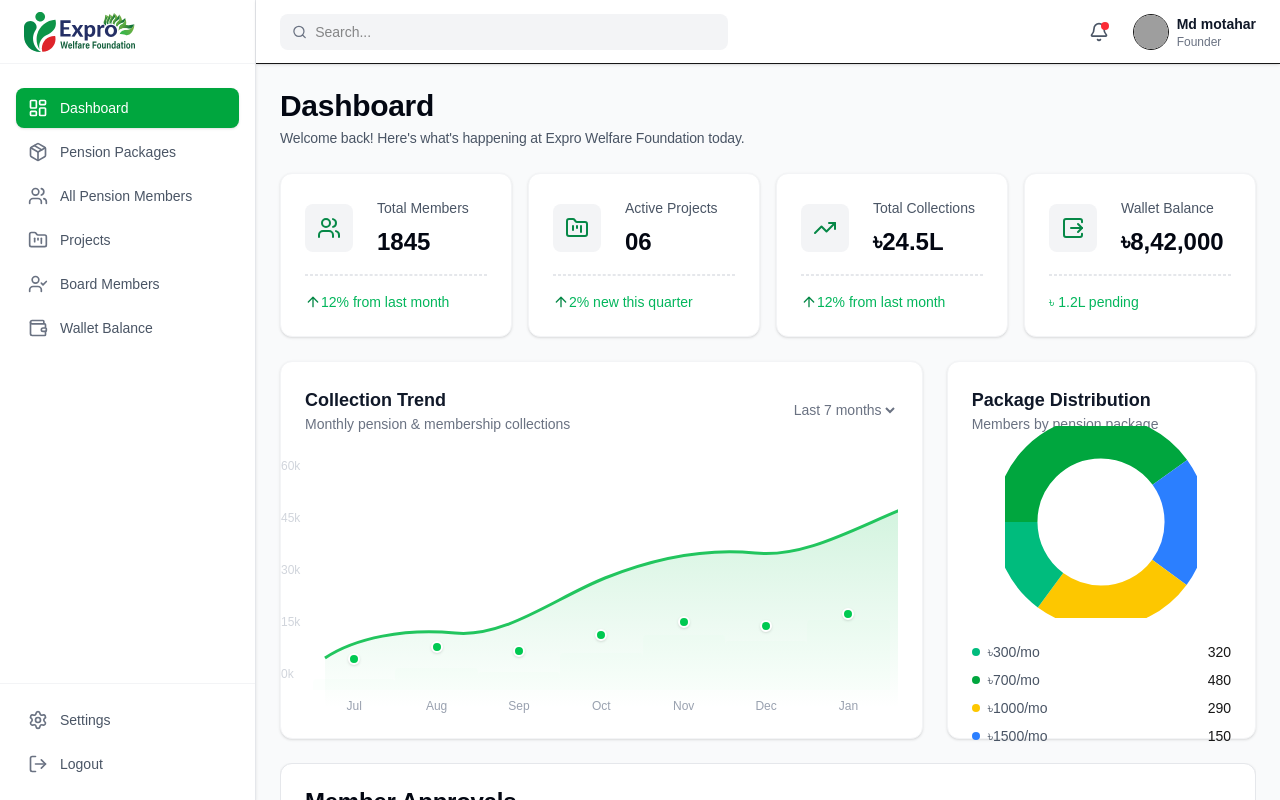
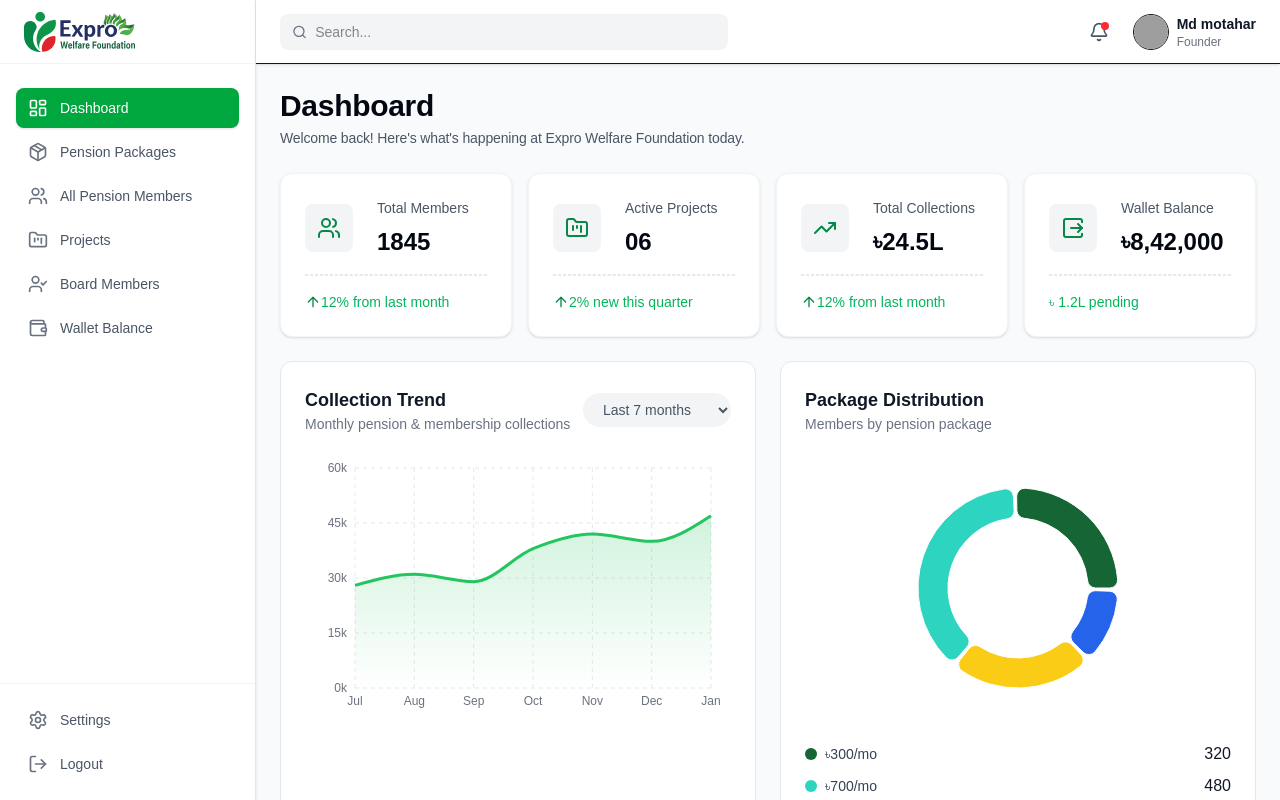
Before and after one commit to niduslab/Expro-Frontend, a Next.js app: page /admin in a window 1280 px wide. Shown: the top 800 px of the page. Built offline with nearby package versions, Linux system fonts and the light colour scheme; grey boxes are pictures that could not be loaded; a web font is replaced by a local one.

Commit message:
added package distribution

```diff
--- /dev/null
+++ b/app/(auth)/admin/dashboard/chartDistribution.tsx
@@ -0,0 +1,62 @@
+"use client";
+
+import React from "react";
+import { PieChart, Pie, Cell, ResponsiveContainer } from "recharts";
+
+const data = [
+  { name: "৳300/mo", value: 320, color: "#166534" },
+  { name: "৳700/mo", value: 480, color: "#2dd4bf" },
+  { name: "৳1000/mo", value: 290, color: "#facc15" },
+  { name: "৳1500/mo", value: 150, color: "#2563eb" },
+];
+
+export default function PackageDistribution() {
+  return (
+    <div className="w-full bg-white p-6 rounded-xl border border-gray-200">
+      {/* Header */}
+      <div className="mb-6">
+        <h2 className="text-lg font-semibold text-gray-900">
+          Package Distribution
+        </h2>
+        <p className="text-sm text-gray-500">Members by pension package</p>
+      </div>
+
+      {/* Chart */}
+      <div className="w-full" style={{ height: 260 }}>
+        <ResponsiveContainer width="100%" height="100%">
+          <PieChart>
+            <Pie
+              data={data}
+              dataKey="value"
+              nameKey="name"
+              innerRadius={70}
+              outerRadius={100}
+              paddingAngle={2}
+              cornerRadius={8}
+            >
+              {data.map((entry, index) => (
+                <Cell key={index} fill={entry.color} />
+              ))}
+            </Pie>
+          </PieChart>
+        </ResponsiveContainer>
+      </div>
+
+      {/* Legend */}
+      <div className="mt-6 flex flex-col gap-2">
+        {data.map((item, index) => (
+          <div key={index} className="flex items-center justify-between">
+            <div className="flex items-center gap-2">
+              <span
+                className="w-3 h-3 rounded-full"
+                style={{ backgroundColor: item.color }}
+              ></span>
+              <span className="text-gray-700 text-sm">{item.name}</span>
+            </div>
+            <span className="text-gray-900 font-medium">{item.value}</span>
+          </div>
+        ))}
+      </div>
+    </div>
+  );
+}
--- a/app/(auth)/admin/dashboard/chartSection.tsx
+++ b/app/(auth)/admin/dashboard/chartSection.tsx
@@ -1,184 +1,115 @@
+"use client";
+
+import {
+  AreaChart,
+  Area,
+  XAxis,
+  YAxis,
+  CartesianGrid,
+  ResponsiveContainer,
+  Tooltip,
+} from "recharts";
+
+type DataType = {
+  month: string;
+  value: number;
+};
+
+const data: DataType[] = [
+  { month: "Jul", value: 28000 },
+  { month: "Aug", value: 31000 },
+  { month: "Sep", value: 29000 },
+  { month: "Oct", value: 38000 },
+  { month: "Nov", value: 42000 },
+  { month: "Dec", value: 40000 },
+  { month: "Jan", value: 47000 },
+];
+
 export default function ChartSection() {
   return (
-    <>
-      {/* Charts Section */}
-      <div className="grid grid-cols-1 lg:grid-cols-3 gap-6">
-        {/* Collection Trend */}
-        <div className="lg:col-span-2 bg-white p-6 rounded-xl shadow-sm border border-gray-100">
+    <div className="w-full bg-white rounded-xl border border-gray-200 p-6">
+      {/* Header */}
       <div className="flex items-center justify-between mb-6">
         <div>
-              <h3 className="text-lg font-bold text-gray-900">
+          <h2 className="text-lg font-semibold text-gray-900">
             Collection Trend
-              </h3>
+          </h2>
           <p className="text-sm text-gray-500">
             Monthly pension & membership collections
           </p>
         </div>
-            <select className="text-sm border-gray-200 rounded-md text-gray-500 focus:ring-green-500 focus:border-green-500">
+
+        <select className="text-sm bg-gray-100 rounded-full px-4 py-2 text-gray-600 outline-none">
           <option>Last 7 months</option>
-              <option>Last year</option>
+          <option>Last 12 months</option>
         </select>
       </div>
 
-          {/* Mock Line Chart */}
-          <div className="h-64 w-full relative">
-            <div className="absolute inset-0 flex items-end justify-between px-2">
-              {[30, 45, 40, 60, 75, 70, 85].map((h, i) => (
-                <div
-                  key={i}
-                  className="w-full flex flex-col items-center gap-2 group"
+      {/* Chart */}
+      <div className="w-full" style={{ height: 260, minWidth: 0 }}>
+        <ResponsiveContainer width="100%" height="100%">
+          <AreaChart
+            data={data}
+            margin={{ top: 10, right: 20, left: -10, bottom: 0 }}
           >
-                  <div className="relative w-full h-full flex items-end justify-center">
-                    {/* Tooltip placeholder */}
-                    <div className="hidden group-hover:block absolute bottom-full mb-2 bg-gray-900 text-white text-xs py-1 px-2 rounded">
-                      ৳{h}k
-                    </div>
-                    {/* Point */}
-                    <div
-                      className="w-3 h-3 bg-green-500 rounded-full border-2 border-white shadow-sm z-10"
-                      style={{ marginBottom: `${h}%` }}
-                    />
-                    {/* Line segment (simplified visualization) */}
-                    <div
-                      className="absolute bottom-0 w-full bg-green-50 opacity-20 rounded-t-sm"
-                      style={{ height: `${h}%` }}
-                    />
-                  </div>
-                  <span className="text-xs text-gray-400">
-                    {["Jul", "Aug", "Sep", "Oct", "Nov", "Dec", "Jan"][i]}
-                  </span>
-                </div>
-              ))}
-            </div>
-            {/* SVG Line for better look */}
-            <svg
-              className="absolute inset-0 w-full h-full pointer-events-none"
-              preserveAspectRatio="none"
-            >
-              <path
-                d="M20 200 C 50 180, 100 170, 150 175 C 200 180, 250 140, 300 120 C 350 100, 400 90, 450 95 C 500 100, 550 70, 600 50"
-                fill="none"
-                stroke="#22c55e"
-                strokeWidth="3"
-                vectorEffect="non-scaling-stroke"
-              />
+            {/* Gradient */}
             <defs>
-                <linearGradient id="gradient" x1="0" x2="0" y1="0" y2="1">
-                  <stop offset="0%" stopColor="#22c55e" stopOpacity="0.2" />
-                  <stop offset="100%" stopColor="#22c55e" stopOpacity="0" />
+              <linearGradient id="trendFill" x1="0" y1="0" x2="0" y2="1">
+                <stop offset="0%" stopColor="#22c55e" stopOpacity={0.35} />
+                <stop offset="100%" stopColor="#22c55e" stopOpacity={0} />
               </linearGradient>
             </defs>
-              <path
-                d="M20 200 C 50 180, 100 170, 150 175 C 200 180, 250 140, 300 120 C 350 100, 400 90, 450 95 C 500 100, 550 70, 600 50 L 600 250 L 20 250 Z"
-                fill="url(#gradient)"
-                stroke="none"
+
+            {/* Grid */}
+            <CartesianGrid
+              strokeDasharray="4 4"
+              vertical={true}
+              stroke="#E5E7EB"
             />
-            </svg>
 
-            {/* Y-axis labels mock */}
-            <div className="absolute left-0 top-0 bottom-8 flex flex-col justify-between text-xs text-gray-300 -ml-6 pointer-events-none">
-              <span>60k</span>
-              <span>45k</span>
-              <span>30k</span>
-              <span>15k</span>
-              <span>0k</span>
+            {/* X Axis */}
+            <XAxis
+              dataKey="month"
+              tick={{ fill: "#6B7280", fontSize: 12 }}
+              axisLine={false}
+              tickLine={false}
+            />
+
+            {/* Y Axis */}
+            <YAxis
+              tickFormatter={(v) => `${v / 1000}k`}
+              tick={{ fill: "#6B7280", fontSize: 12 }}
+              axisLine={false}
+              tickLine={false}
+            />
+
+            {/* Tooltip */}
+            <Tooltip
+              formatter={(value) => {
+                const num = Number(value ?? 0);
+                return [`${num.toLocaleString()}`, "Collection"];
+              }}
+              labelStyle={{ color: "#111827" }}
+              contentStyle={{
+                borderRadius: "8px",
+                border: "1px solid #E5E7EB",
+                fontSize: "12px",
+              }}
+            />
+
+            {/* Area */}
+            <Area
+              type="monotone"
+              dataKey="value"
+              stroke="#22c55e"
+              strokeWidth={3}
+              fill="url(#trendFill)"
+              dot={false}
+              activeDot={{ r: 5 }}
+            />
+          </AreaChart>
+        </ResponsiveContainer>
       </div>
     </div>
-        </div>
-
-        {/* Package Distribution */}
-        <div className="bg-white p-6 rounded-xl shadow-sm border border-gray-100">
-          <div className="mb-6">
-            <h3 className="text-lg font-bold text-gray-900">
-              Package Distribution
-            </h3>
-            <p className="text-sm text-gray-500">Members by pension package</p>
-          </div>
-
-          <div className="flex flex-col items-center justify-center h-64">
-            {/* Mock Donut Chart */}
-            <div className="relative w-48 h-48">
-              <svg
-                viewBox="0 0 36 36"
-                className="w-full h-full transform -rotate-90"
-              >
-                {/* Ring 1 */}
-                <path
-                  className="text-green-600"
-                  d="M18 2.0845 a 15.9155 15.9155 0 0 1 0 31.831 a 15.9155 15.9155 0 0 1 0 -31.831"
-                  fill="none"
-                  stroke="currentColor"
-                  strokeWidth="8"
-                  strokeDasharray="40, 100"
-                />
-                {/* Ring 2 */}
-                <path
-                  className="text-blue-500"
-                  d="M18 2.0845 a 15.9155 15.9155 0 0 1 0 31.831 a 15.9155 15.9155 0 0 1 0 -31.831"
-                  fill="none"
-                  stroke="currentColor"
-                  strokeWidth="8"
-                  strokeDasharray="20, 100"
-                  strokeDashoffset="-40"
-                />
-                {/* Ring 3 */}
-                <path
-                  className="text-yellow-400"
-                  d="M18 2.0845 a 15.9155 15.9155 0 0 1 0 31.831 a 15.9155 15.9155 0 0 1 0 -31.831"
-                  fill="none"
-                  stroke="currentColor"
-                  strokeWidth="8"
-                  strokeDasharray="25, 100"
-                  strokeDashoffset="-60"
-                />
-                {/* Ring 4 */}
-                <path
-                  className="text-emerald-500"
-                  d="M18 2.0845 a 15.9155 15.9155 0 0 1 0 31.831 a 15.9155 15.9155 0 0 1 0 -31.831"
-                  fill="none"
-                  stroke="currentColor"
-                  strokeWidth="8"
-                  strokeDasharray="15, 100"
-                  strokeDashoffset="-85"
-                />
-              </svg>
-              {/* Center hole is transparent (donut) */}
-            </div>
-
-            {/* Legend */}
-            <div className="w-full mt-6 space-y-2">
-              <div className="flex items-center justify-between text-sm">
-                <div className="flex items-center gap-2">
-                  <span className="w-2 h-2 rounded-full bg-emerald-500"></span>
-                  <span className="text-gray-600">৳300/mo</span>
-                </div>
-                <span className="font-medium">320</span>
-              </div>
-              <div className="flex items-center justify-between text-sm">
-                <div className="flex items-center gap-2">
-                  <span className="w-2 h-2 rounded-full bg-green-600"></span>
-                  <span className="text-gray-600">৳700/mo</span>
-                </div>
-                <span className="font-medium">480</span>
-              </div>
-              <div className="flex items-center justify-between text-sm">
-                <div className="flex items-center gap-2">
-                  <span className="w-2 h-2 rounded-full bg-yellow-400"></span>
-                  <span className="text-gray-600">৳1000/mo</span>
-                </div>
-                <span className="font-medium">290</span>
-              </div>
-              <div className="flex items-center justify-between text-sm">
-                <div className="flex items-center gap-2">
-                  <span className="w-2 h-2 rounded-full bg-blue-500"></span>
-                  <span className="text-gray-600">৳1500/mo</span>
-                </div>
-                <span className="font-medium">150</span>
-              </div>
-            </div>
-          </div>
-        </div>
-      </div>
-    </>
   );
 }
--- a/app/(auth)/admin/page.tsx
+++ b/app/(auth)/admin/page.tsx
@@ -7,6 +7,7 @@ import CommissionOverview from "./dashboard/commission/page";
 import MemberApproval from "./dashboard/memberApproval";
 import StatsCard from "./dashboard/statsCard";
 import ChartSection from "./dashboard/chartSection";
+import PackageDistribution from "./dashboard/chartDistribution";
 
 export default function AdminDashboard() {
   return (
@@ -24,8 +25,9 @@ export default function AdminDashboard() {
         <div>
           <StatsCard />
         </div>
-        <div>
+        <div className="grid grid-cols-1 xl:grid-cols-2 gap-6 w-full">
           <ChartSection />
+          <PackageDistribution />
         </div>
 
         <div className="overflow-x-auto w-full pb-2">
--- a/package.json
+++ b/package.json
@@ -17,6 +17,7 @@
     "next": "16.1.6",
     "react": "19.2.3",
     "react-dom": "19.2.3",
+    "recharts": "^3.8.0",
     "sonner": "^2.0.7",
     "sooner": "^1.1.4",
     "zod": "^4.3.6"
```
Also changed, not shown: 1 other file (tests, documents, lock files or other folders). Lines whose indentation alone changed are shown as unchanged.
